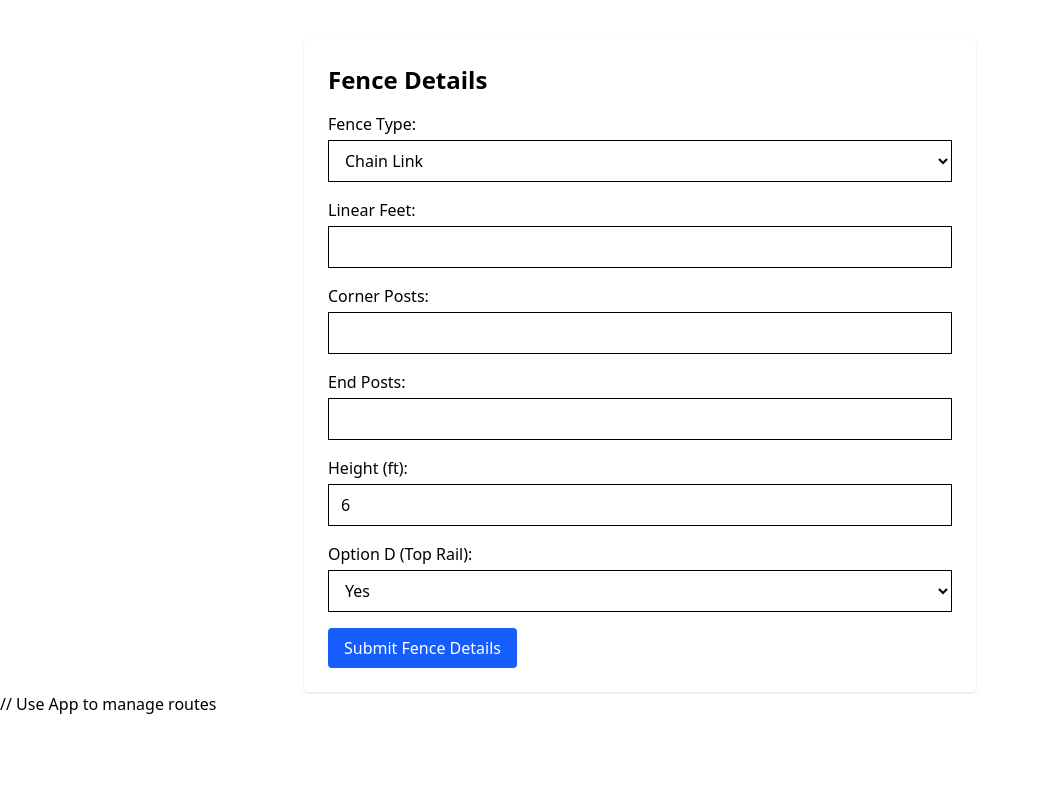
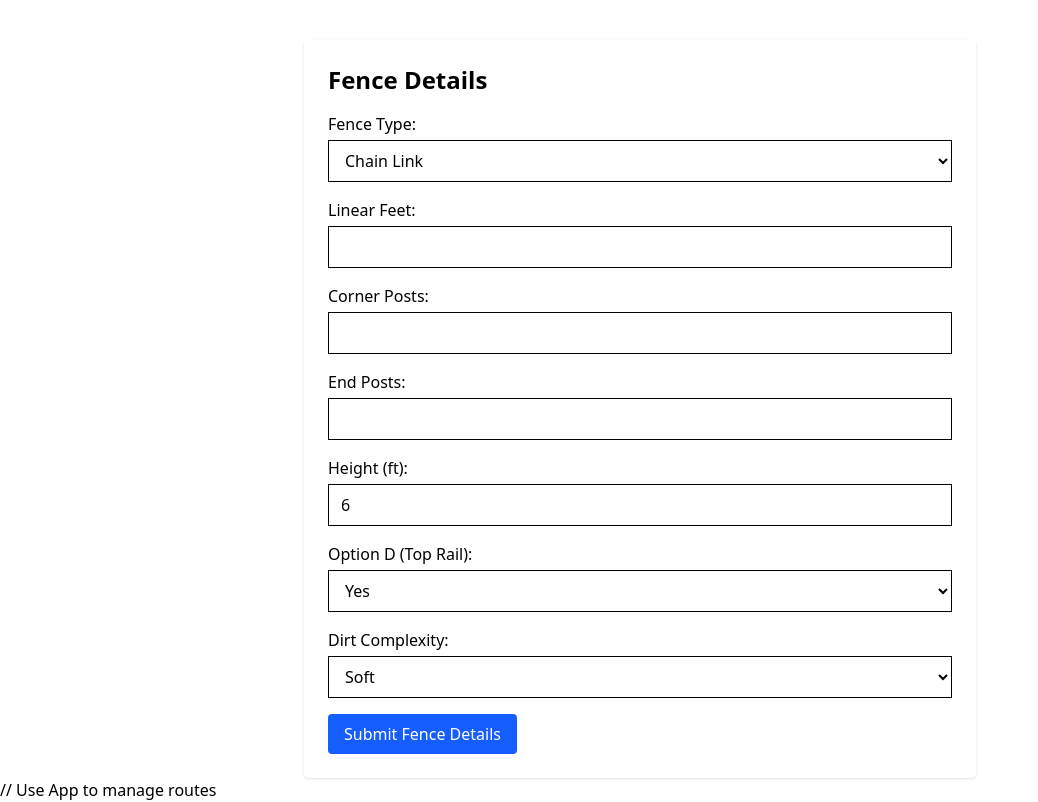
Before and after one commit to tylerrogerss/afc-frontend, a React (Vite) app: page /fence-details in a window 1280 px wide. Shown: the whole page, without its empty margins (0-1038 px from the left). Built offline with nearby package versions, Linux system fonts and the light colour scheme.

Commit message:
Add dirt_complexity input to FenceDetails form

```diff
--- a/src/pages/FenceDetails.jsx
+++ b/src/pages/FenceDetails.jsx
@@ -16,6 +16,7 @@ function FenceDetails() {
     end_posts: "",
     height: 6,
     option_d: "Yes",
+    dirt_complexity: "soft"
   });
 
   const [error, setError] = useState("");
@@ -145,6 +146,20 @@ function FenceDetails() {
           </select>
         </label>
 
+        <label className="block">
+          Dirt Complexity:
+          <select
+            name="dirt_complexity"
+            value={formData.dirt_complexity}
+            onChange={handleChange}
+            className="w-full mt-1 border px-3 py-2"
+          >
+            <option value="soft">Soft</option>
+            <option value="hard">Hard</option>
+            <option value="jack hammer">Jack Hammer</option>
+          </select>
+        </label>
+
         <button
           type="submit"
           className="bg-blue-600 text-white px-4 py-2 rounded hover:bg-blue-700"
```
